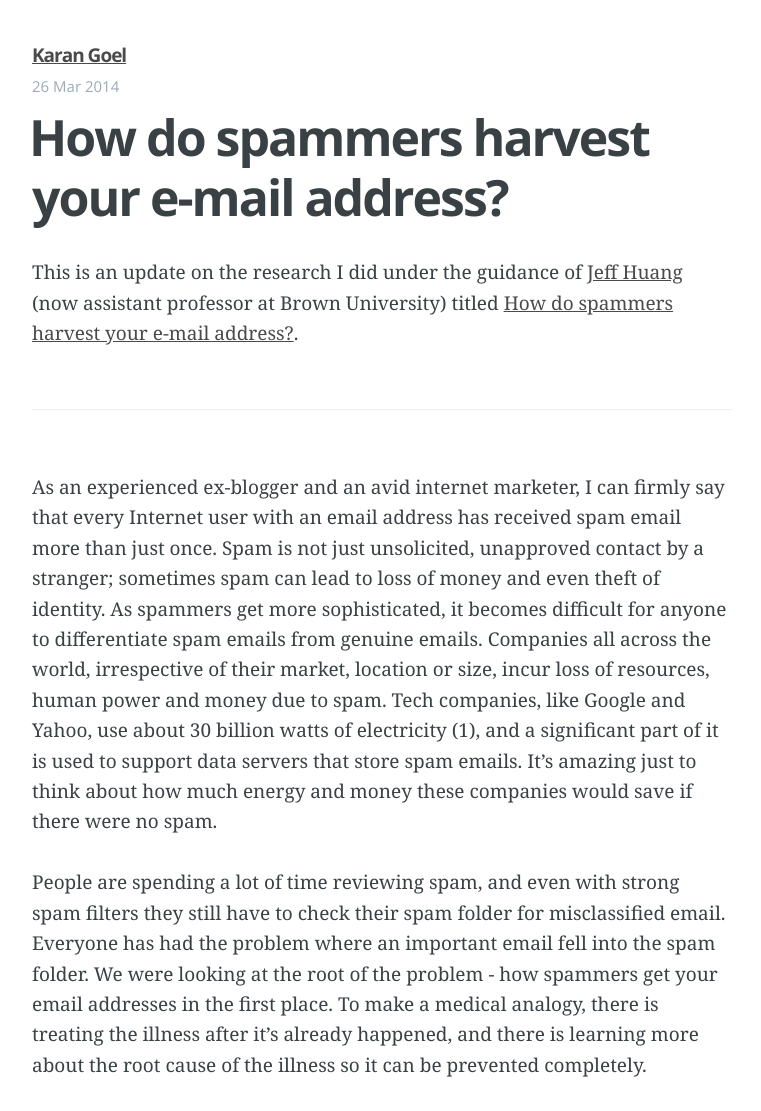
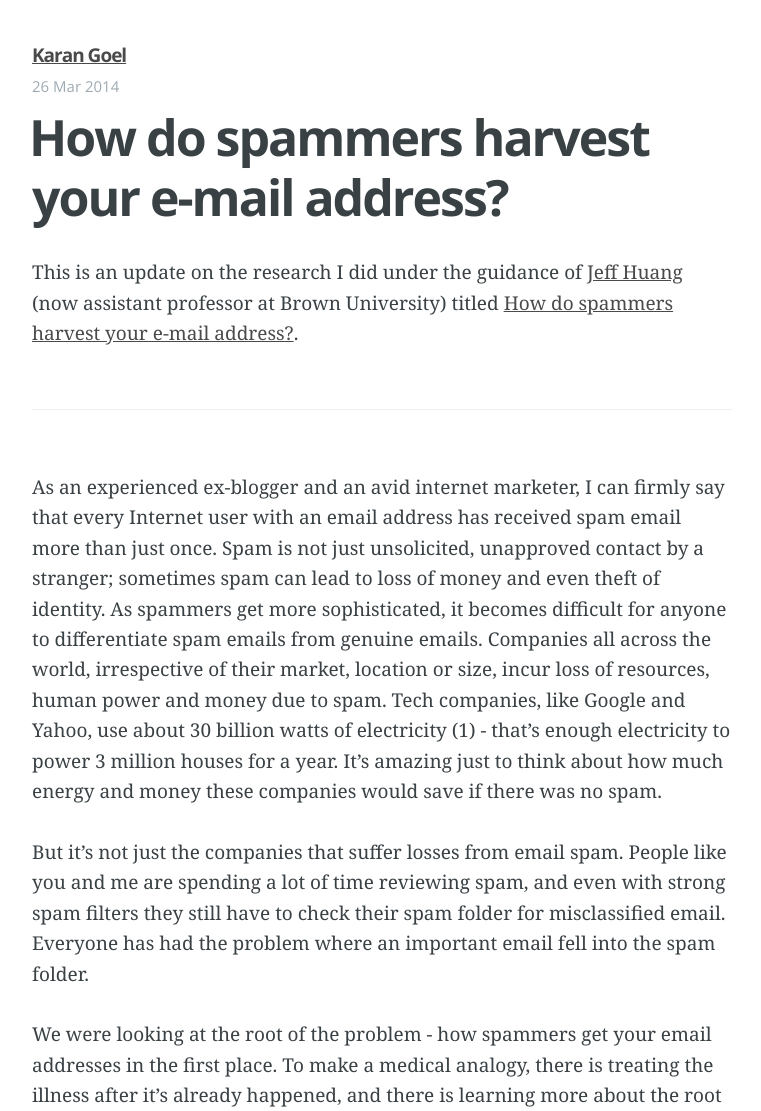
Before and after one commit to karan/oldblog, a Jekyll site: the page built from _posts/2014-03-26-email-spam.markdown, in a window 1280 px wide and 1400 px high. Shown: the top 1111 px of the window, without its empty margins (258-1019 px from the left). Built offline with Jekyll 4.4.1, drawn with Linux system fonts in a browser that asks for light colours; Markdown is read by kramdown in place of the engine named in the settings; comment, search, counter and statistics services are not loaded; some of the changed lines change nothing that is shown; some of the changed text lies outside the part shown; grey boxes are pictures that could not be loaded.

Commit message:
clarified the post a but

```diff
--- a/_posts/2014-03-26-email-spam.markdown
+++ b/_posts/2014-03-26-email-spam.markdown
@@ -8,15 +8,19 @@
 
 -------------
 
-As an experienced ex-blogger and an avid internet marketer, I can firmly say that every Internet user with an email address has received spam email more than just once. Spam is not just unsolicited, unapproved contact by a stranger; sometimes spam can lead to loss of money and even theft of identity. As spammers get more sophisticated, it becomes difficult for anyone to differentiate spam emails from genuine emails. Companies all across the world, irrespective of their market, location or size, incur loss of resources, human power and money due to spam. Tech companies, like Google and Yahoo, use about 30 billion watts of electricity (1), and a significant part of it is used to support data servers that store spam emails. It’s amazing just to think about how much energy and money these companies would save if there were no spam.
+As an experienced ex-blogger and an avid internet marketer, I can firmly say that every Internet user with an email address has received spam email more than just once. Spam is not just unsolicited, unapproved contact by a stranger; sometimes spam can lead to loss of money and even theft of identity. As spammers get more sophisticated, it becomes difficult for anyone to differentiate spam emails from genuine emails. Companies all across the world, irrespective of their market, location or size, incur loss of resources, human power and money due to spam. Tech companies, like Google and Yahoo, use about 30 billion watts of electricity (1) - that's enough electricity to power 3 million houses for a year. It’s amazing just to think about how much energy and money these companies would save if there was no spam.
 
-People are spending a lot of time reviewing spam, and even with strong spam filters they still have to check their spam folder for misclassified email. Everyone has had the problem where an important email fell into the spam folder. We were looking at the root of the problem - how spammers get your email addresses in the first place. To make a medical analogy, there is treating the illness after it's already happened, and there is learning more about the root cause of the illness so it can be prevented completely.
+But it's not just the companies that suffer losses from email spam. People like you and me are spending a lot of time reviewing spam, and even with strong spam filters they still have to check their spam folder for misclassified email. Everyone has had the problem where an important email fell into the spam folder.
+
+We were looking at the root of the problem - how spammers get your email addresses in the first place. To make a medical analogy, there is treating the illness after it's already happened, and there is learning more about the root cause of the illness so it can be prevented completely.
 
 <iframe title="Why this research?" width="480" height="390" src="https://player.vimeo.com/video/40080540" frameborder="0" allowfullscreen></iframe>
 
 Back in August 2012, I stumbled upon this amazing research opportunity presented by the Information School at the UW – to be a part of the research to find out how spammers harvest peoples' email addresses, and how it can be prevented. I instantly related to this research since I have been at the receiving (and sadly, sending) side of spam emails, and I understand what a spam email really costs – nothing to the sender, a lot to the receiver.
 
 I was super excited to get started with this research project. We were super lucky to be funded early on [Experiment.com](https://experiment.com/home) and I worked on this for about a year.
+
+Now, there have been many such studies in the past (see *References* below), so how is this study different from the others? For one, this is new, raw data we collected. The Internet space moves so fast, that to be ahead of spammers and scammers, you have to find out how they operate - and how they operate changes all the time. Secondly, most other (newer) studies are not as comprehensive as this one is. They usually just cover social network spam, or sites selling email lists. We tried to cover as much ground as possible, and collect as much data as possible to back us up.
 
 So, here are the results we got after one year of waiting and after posting email addresses to numerous different types of websites and online services.
 
@@ -195,7 +199,7 @@
 
 I have made all scripts used to analyse the data available on [Github](https://github.com/karan/SpamHarvestUW). This code was written when I was just starting to learn Python, so please excuse the code quality.
 
-What do you think of our research? Reach out to me via email: karan@goel.im
+What do you think of our research? Reach out to me via Twitter ([@TheKaranGoel](http://twitter.com/TheKaranGoel)) or via email: karan@goel.im
 
 ----------
 
```
Also changed, not shown: 1 other file.
